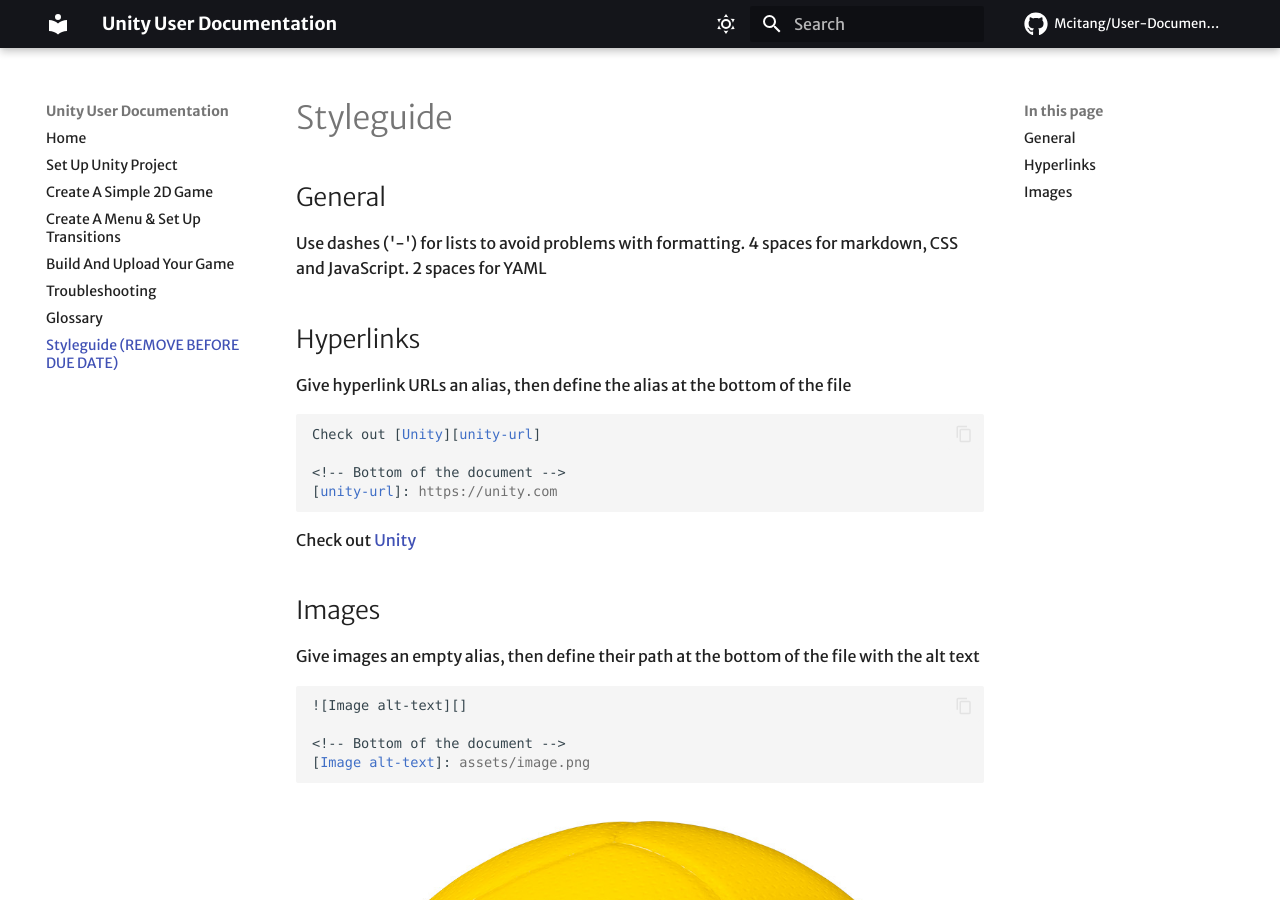
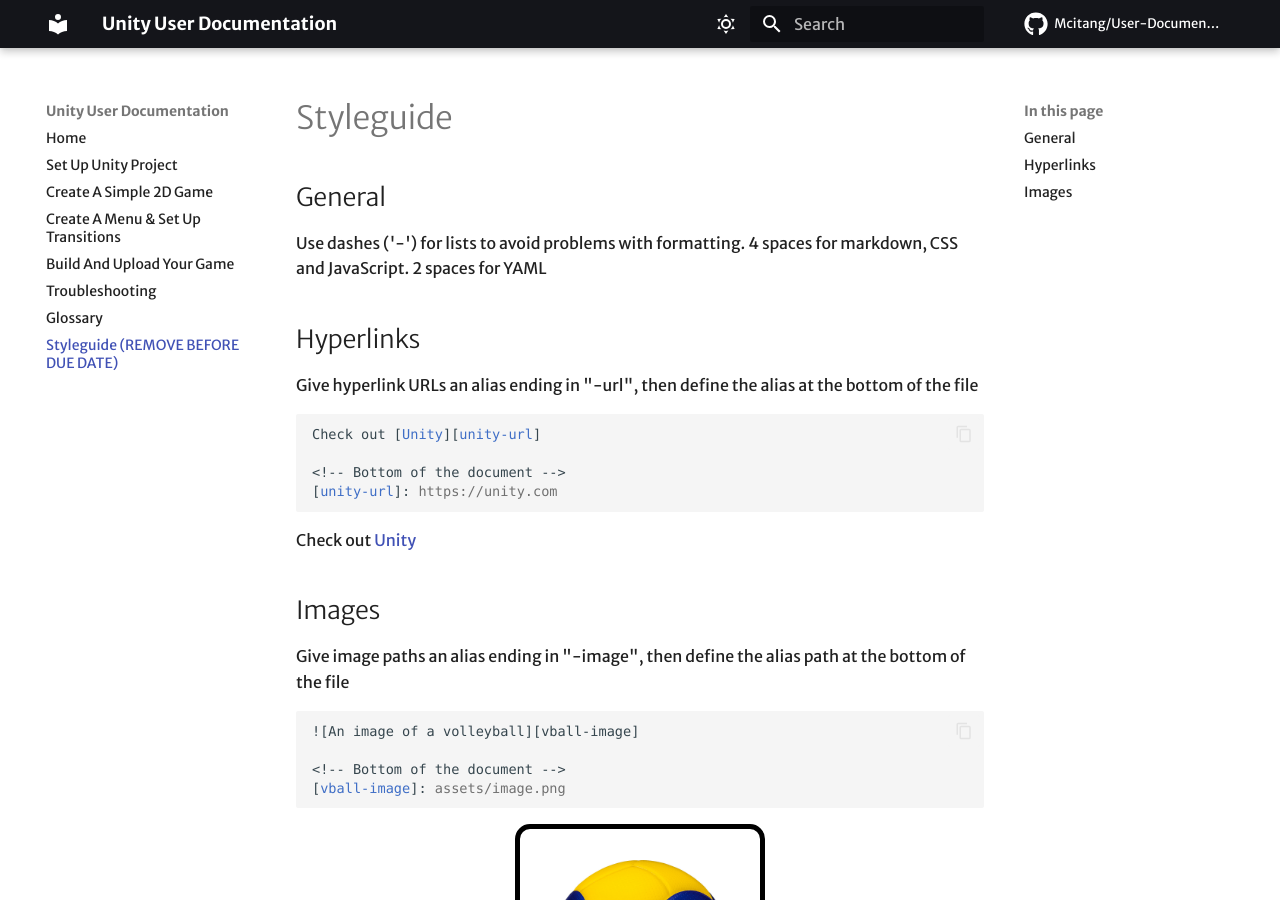
Before and after one commit to Mcitang/User-Documentation, an MkDocs documentation site: the page built from docs/styleguide.md, in a window 1280 px wide and 900 px high. Built offline with MkDocs 1.6.1 and Material for MkDocs 9.7.7, drawn with Linux system fonts in a browser that asks for light colours; some web fonts are replaced; comment, search, counter and statistics services are not loaded.

Commit message:
Improve formatting, and rename generic image alias to specific image alias

````diff
--- a/docs/styleguide.md
+++ b/docs/styleguide.md
@@ -1,28 +1,37 @@
 # Styleguide
 
 ## General
+
 Use dashes ('-') for lists to avoid problems with formatting.
 4 spaces for markdown, CSS and JavaScript. 2 spaces for YAML
 
 ## Hyperlinks
-Give hyperlink URLs an alias, then define the alias at the bottom of the file
-```md
+
+Give hyperlink URLs an alias ending in "-url", then define the alias at the bottom of the file
+
+```MD
 Check out [Unity][unity-url]
 
 <!-- Bottom of the document -->
 [unity-url]: https://unity.com
 ```
+
 Check out [Unity][unity-url]
 
 ## Images
-Give images an empty alias, then define their path at the bottom of the file with the alt text
-```md
-![Image alt-text][]
+
+Give image paths an alias ending in "-image", then define the alias path at the bottom of the file
+
+```MD
+![An image of a volleyball][vball-image]
 
 <!-- Bottom of the document -->
-[Image alt-text]: assets/image.png
+[vball-image]: assets/image.png
 ```
-![Image alt-text][]
+
+<!-- The additional styles are for this image only, and not a styleguide specification -->
+
+![An image of a volleyball][vball-image]{: style="width: 250px; border: 5px solid black; border-radius: 15px; padding: 25px;", .center }
 
 <br/><br/>
 
@@ -37,4 +46,4 @@
 [unity-url]: https://unity.com
 
 <!-- Images -->
-[Image alt-text]: assets/image.png
+[vball-image]: assets/vball.png
````
Also changed, not shown: docs/assets/vball.png (renamed from docs/assets/image.png).
